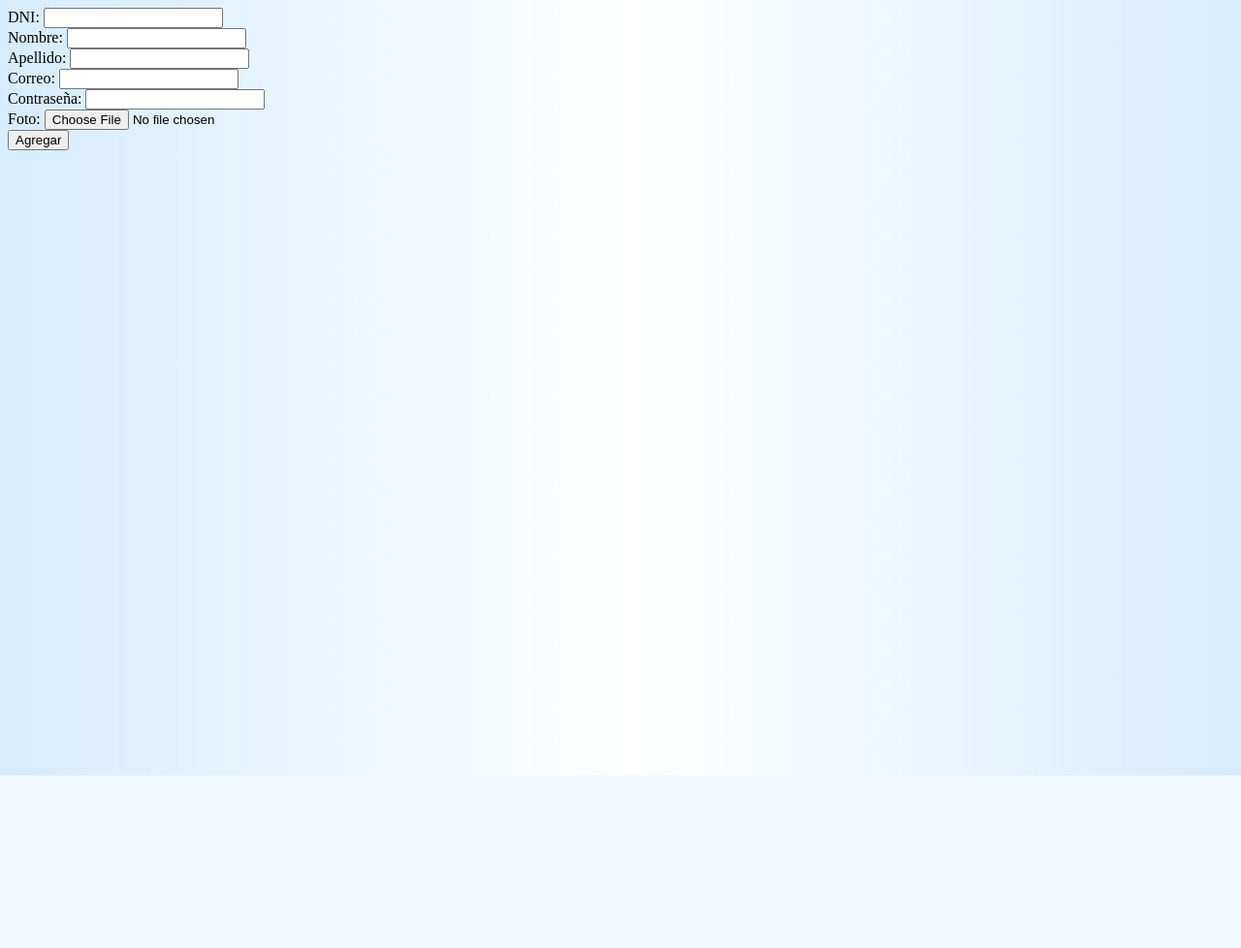
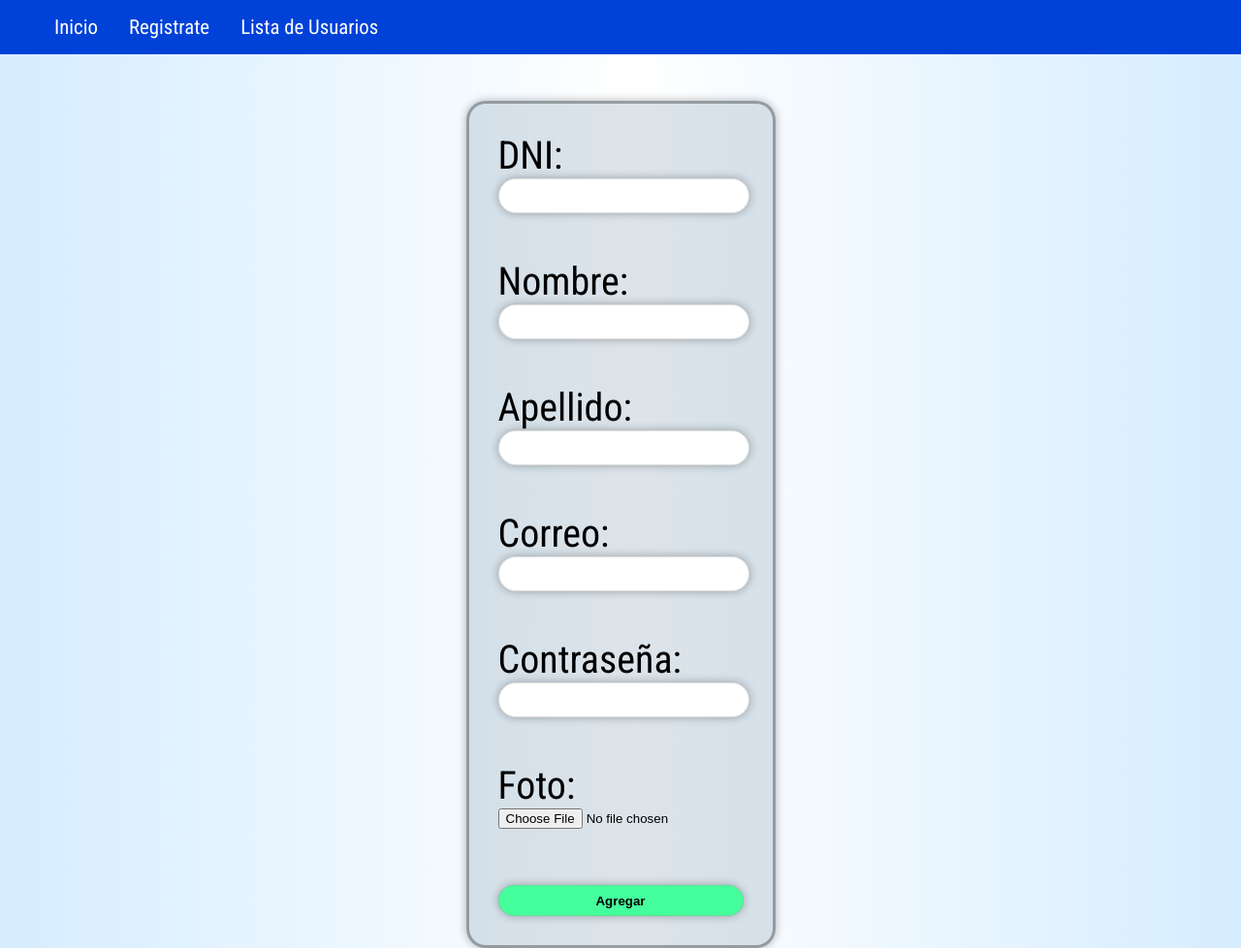
Before and after one commit to DjFernandoIslas/adopcion-de-mascotas, a Flask app: page /registro in a window 1280 px wide. Shown: the whole page at 97% size. Before the commit the page ends 800 px from the top, so only its background shows below. Run offline with Flask 3, Linux system fonts and the light colour scheme; parts of the project's set-up code (start-up, migrations or seed data) failed here and were passed over; some libraries are stand-ins or nearby versions.

Commit message:
seccion de registro version desktop creada

```diff
--- /dev/null
+++ b/proyecto_nuevo/static/estilos-generales.css
@@ -0,0 +1,39 @@
+@import url('https://fonts.googleapis.com/css2?family=Roboto+Condensed:ital,wght@0,400;0,500;1,400&display=swap');
+
+html{
+    padding: 0;
+    font-family: 'Roboto Condensed', sans-serif;
+}
+
+body{
+    margin: 0;
+}
+
+/* estilos del header para todas las paginas */
+header{
+    width: 100vw;
+    display: flex;
+    margin: 0;
+    background-color: rgb(0, 65, 216);
+}
+
+header nav ul{
+    display: flex;
+    flex-direction: row;
+}
+
+header nav ul li{
+    list-style: none;
+    display: flex;
+    margin-right: 1rem;
+    margin-left: 1rem;
+}
+
+header nav li a{
+    text-decoration: none;
+    color: white;
+    display: flex;
+    flex-direction: row;
+    justify-content: space-around;
+    font-size: 1.3em;
+}
--- a/proyecto_nuevo/static/registro.css
+++ b/proyecto_nuevo/static/registro.css
@@ -1,4 +1,69 @@
 html{
 background: rgb(100,187,255);
 background: linear-gradient(90deg, rgba(100,187,255,0.26942114736519607) 0%, rgba(9,9,121,0) 51%, rgba(100,187,255,0.27222226781337533) 100%);
+margin: 0;
+padding: 0;
 }
+
+body{
+    width:100vw;
+    height: 100vh;
+}
+
+.form-container {
+    display: flex;
+    flex-direction: row;
+    justify-content: center;
+    margin-top: 3rem;
+}
+
+.form-container form {
+    border: 3px solid;
+    border-color: rgba(0, 0, 0, 0.304);
+    background-color: rgba(0, 56, 91, 0.132);
+    padding: 30px;
+    border-radius: 20px;
+    font-size: 2.5em;
+    display: flex;
+    flex-direction: column;
+    justify-content: center;
+    box-shadow: 0 0 10px rgba(0, 0, 0, 0.3); /* Agregado box-shadow */
+}
+
+.form-container form input {
+    height: 2rem;
+    width: 100%;
+}
+
+.form-elements{
+    width: 100%;
+    display: flex;
+    flex-direction: column;
+    justify-content: center;
+}
+
+.agregar-button {
+    background-color: rgb(69, 255, 156);
+    box-shadow: 0 0 10px rgba(0, 0, 0, 0.3);
+    border: 1px solid;
+    border-color: rgba(150, 150, 150, 0.304);
+    border-radius: 20px;
+    -webkit-border-radius: 20px;
+    -moz-border-radius: 20px;
+    -ms-border-radius: 20px;
+    -o-border-radius: 20px;
+    font-weight: bold;
+    transition: background-color 0.3s ease, transform 0.3s ease; /* Agregado para transiciones suaves */
+}
+
+.agregar-button:hover {
+    background-color: rgb(51, 204, 125); /* Cambia el color al pasar el mouse*/
+    transform: scale(1.05); /* Agranda el botón al pasar el mouse */
+}
+
+.input-style{
+    box-shadow: 0 0 10px rgba(0, 0, 0, 0.3);
+    border: 1px solid;
+    border-color: rgba(150, 150, 150, 0.304);
+    border-radius: 20px;
+}
--- a/proyecto_nuevo/templates/alumnos/registro.html
+++ b/proyecto_nuevo/templates/alumnos/registro.html
@@ -4,18 +4,31 @@
   <meta charset="UTF-8">
   <meta name="viewport" content="width=device-width, initial-scale=1.0">
   <link rel="stylesheet" href="../../static/registro.css">
-  <title>registro de usuarios</title>
+  <link rel="stylesheet" href="../../static/estilos-generales.css">
+  <title>Registro de usuarios</title>
 </head>
 <body>
+<header>
+  <nav>
+    <ul>
+      <li><a href="./index.html">Inicio</a></li>
+      <li><a href="#">Registrate</a></li>
+      <li><a href="./listado.html">Lista de Usuarios</a></li>
+    </ul>
+  </nav>
+</header>
+  <div class="form-container">
   <form method="post" action="nuevo-registro" enctype="multipart/form-data">
-    DNI:        <input type="text" name="txtDni" id="txtDni"><br>
-    Nombre:     <input type="text" name="txtNombre" id="txtNombre"><br>
-    Apellido:   <input type="text" name="txtApellido" id="txtApellido"><br>
-    Correo:     <input type="text" name="txtCorreo" id="txtCorreo"><br>
-    Contraseña: <input type="text" name="txtPassword" id="txtPassword"><br>
-    Foto:       <input type="file" name="txtFoto" id="txtFoto"><br>
-                <input type="submit" value="Agregar">
+    <div class="form-elements">
+      DNI:        <input class="input-style" type="text" name="txtDni" id="txtDni"><br>
+      Nombre:     <input class="input-style" type="text" name="txtNombre" id="txtNombre"><br>
+      Apellido:   <input class="input-style" type="text" name="txtApellido" id="txtApellido"><br>
+      Correo:     <input class="input-style" type="text" name="txtCorreo" id="txtCorreo"><br>
+      Contraseña: <input class="input-style" type="text" name="txtPassword" id="txtPassword"><br>
+      Foto:       <input type="file" name="txtFoto" id="txtFoto"><br>
+                  <input class="agregar-button" type="submit" value="Agregar">
+    </div>
   </form>
-
+</div>
 </body>
 </html>
```
Also changed, not shown: proyecto_nuevo/templates/alumnos/index.html (+10 -0 lines), proyecto_nuevo/templates/alumnos/listado.html (+10 -0 lines).
